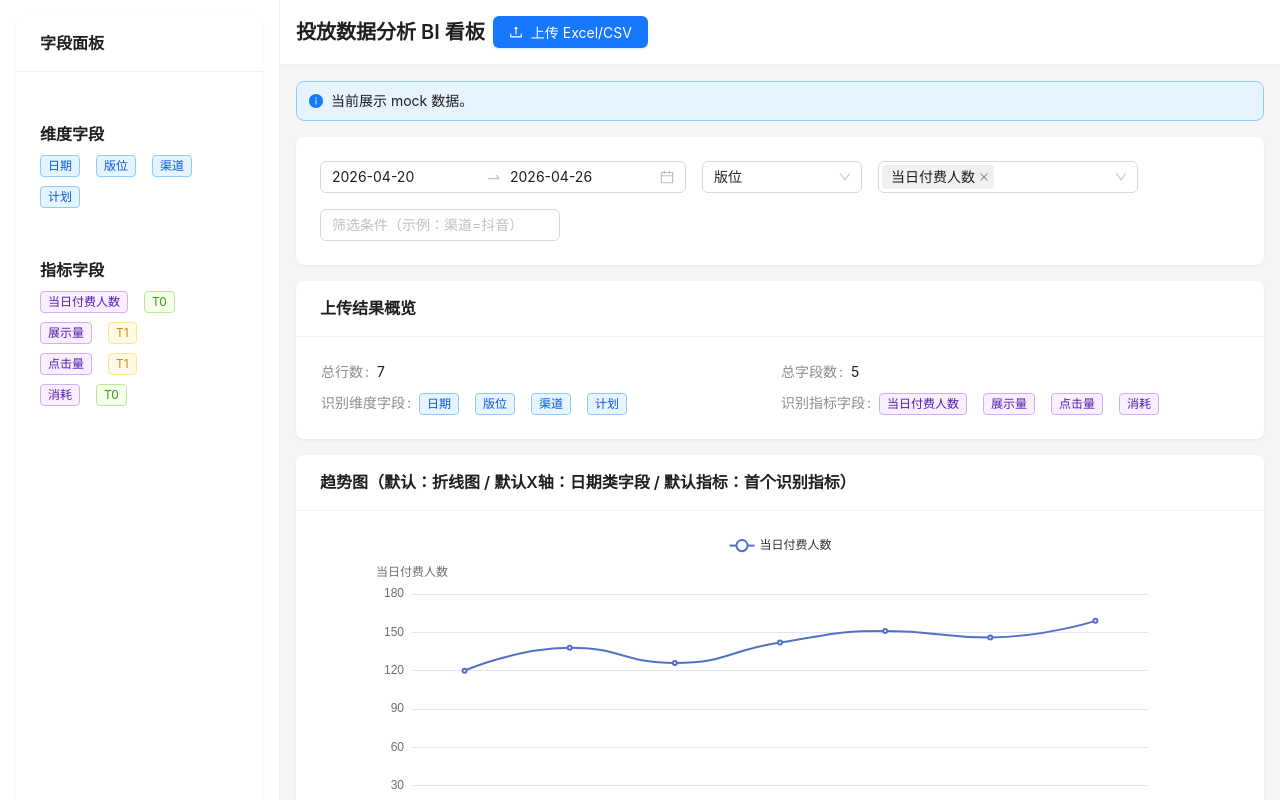
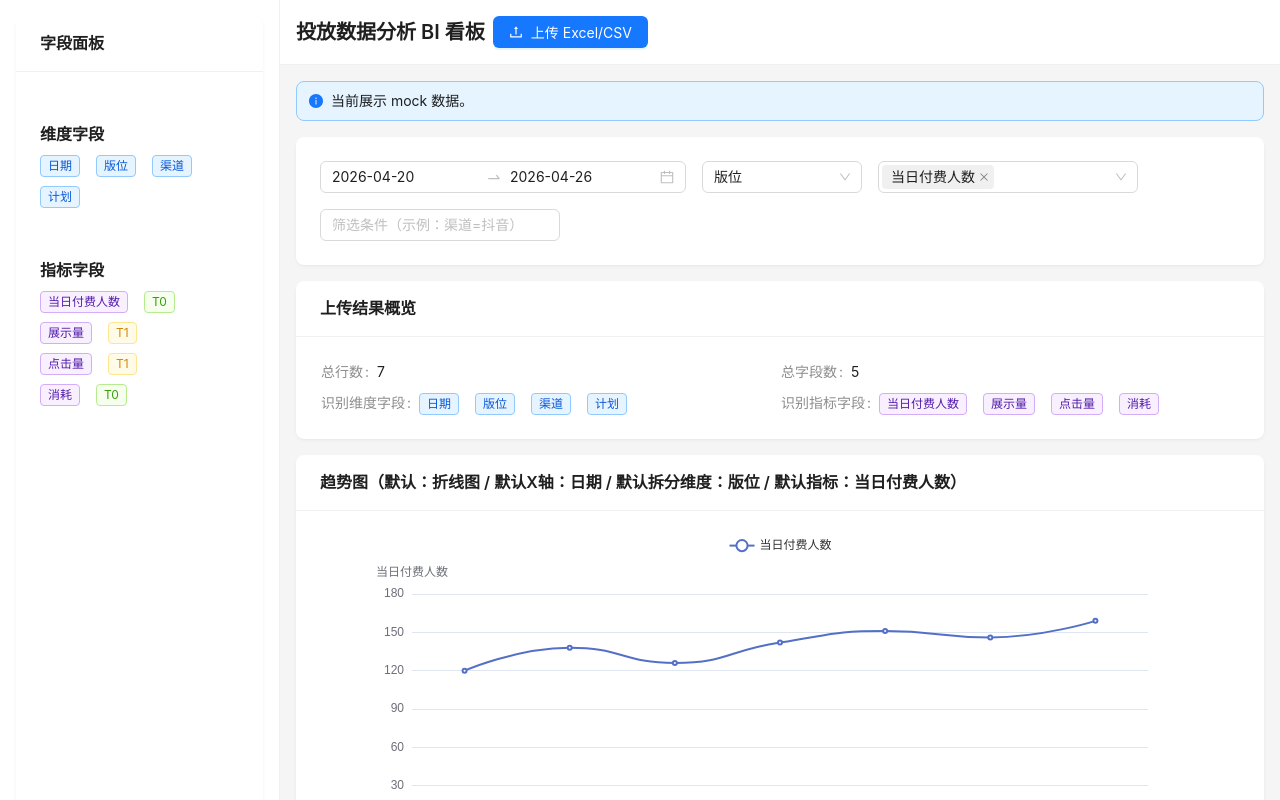
Before and after one commit to yl19881124-crypto/ad-bi-dashboard, a React (Vite) app: page / in a window 1280 px wide. Shown: the top 800 px of the page. Built offline with nearby package versions, Linux system fonts and the light colour scheme.

Commit message:
fix: resolve dashboard merge conflicts and preserve phase defaults

```diff
--- a/src/App.tsx
+++ b/src/App.tsx
@@ -115,7 +115,7 @@ export default function App() {
               </Descriptions>
             </Card>
 
-            <Card title="趋势图（默认：折线图 / 默认X轴：日期类字段 / 默认指标：首个识别指标）" bordered={false}>
+            <Card title="趋势图（默认：折线图 / 默认X轴：日期 / 默认拆分维度：版位 / 默认指标：当日付费人数）" bordered={false}>
               <TrendChart rows={rows} xField={chartXField} metricField={defaultMetric} />
             </Card>
 
--- a/src/components/ConfigBar.tsx
+++ b/src/components/ConfigBar.tsx
@@ -12,6 +12,8 @@ interface ConfigBarProps {
 }
 
 const defaultRange: [Dayjs, Dayjs] = [dayjs('2026-04-20'), dayjs('2026-04-26')];
+const phase1DefaultDimension = '版位';
+const phase1DefaultMetric = '当日付费人数';
 
 export default function ConfigBar({ dimensions, metrics, defaultDimension, defaultMetric }: ConfigBarProps) {
   return (
@@ -19,14 +21,14 @@ export default function ConfigBar({ dimensions, metrics, defaultDimension, defau
       <Space wrap size="middle">
         <RangePicker defaultValue={defaultRange} />
         <Select
-          defaultValue={defaultDimension}
+          defaultValue={defaultDimension ?? phase1DefaultDimension}
           style={{ width: 160 }}
           options={dimensions.map((item) => ({ value: item.key, label: item.name }))}
           placeholder="维度选择"
         />
         <Select
           mode="multiple"
-          defaultValue={defaultMetric ? [defaultMetric] : []}
+          defaultValue={[defaultMetric ?? phase1DefaultMetric]}
           style={{ width: 260 }}
           options={metrics.map((item) => ({ value: item.key, label: item.name }))}
           placeholder="指标选择"
```
